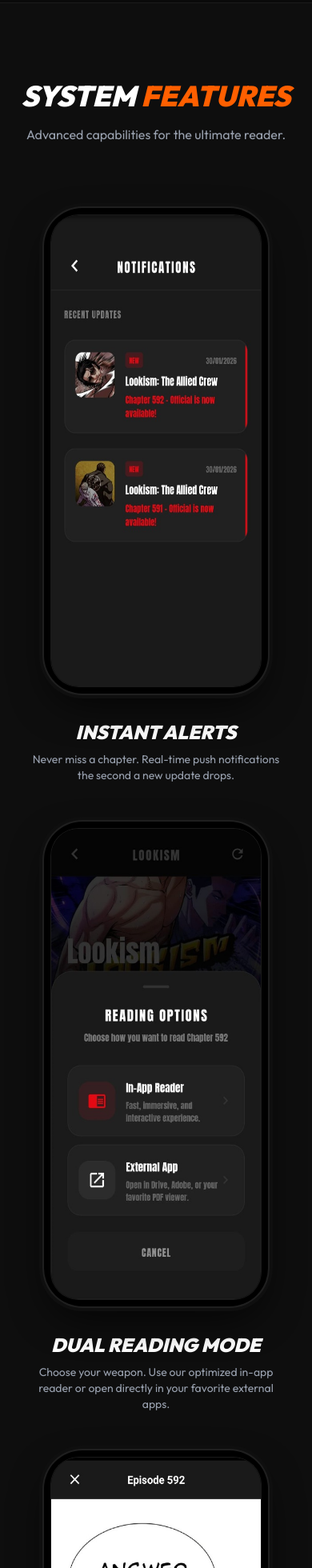
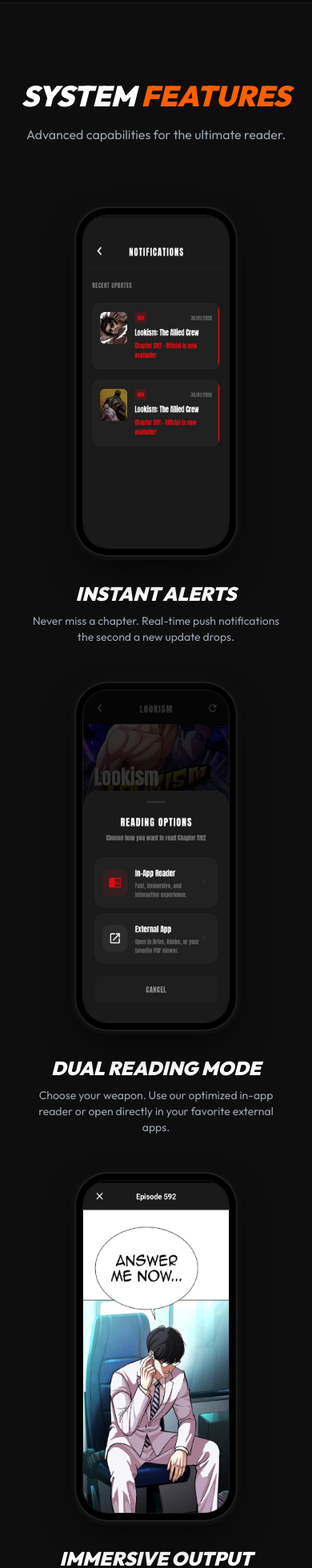
Before and after one commit to karmatheHacker/zenshin-web, a React (Vite) app: page / in a window 390 px wide. Shown: the part 1195-3155 px from the top of the page at 80% size. Built offline with nearby package versions, Linux system fonts and the light colour scheme; no server answers; the database is empty.

Commit message:
Optimize phone image resizing for all sections

```diff
--- a/src/pages/Home.jsx
+++ b/src/pages/Home.jsx
@@ -166,8 +166,8 @@
                     <div className="grid md:grid-cols-3 gap-12">
                         {/* Feature 1 */}
                         <div className="flex flex-col items-center">
-                            <div className="relative w-[280px] aspect-[9/19.5] rounded-[3rem] p-2 bg-black iphone-bezel mb-8 shadow-2xl">
-                                <div className="w-full h-full rounded-[2.2rem] bg-black overflow-hidden border border-white/10 relative">
+                            <div className="relative w-[200px] md:w-[280px] aspect-[9/19.5] rounded-[2.5rem] md:rounded-[3rem] p-2 bg-black iphone-bezel mb-8 shadow-2xl">
+                                <div className="w-full h-full rounded-[2rem] md:rounded-[2.2rem] bg-black overflow-hidden border border-white/10 relative">
                                     <img src="/feat-notification.jpg" alt="Instant Notifications" className="w-full h-full object-fill" />
                                 </div>
                             </div>
@@ -177,8 +177,8 @@
 
                         {/* Feature 2 */}
                         <div className="flex flex-col items-center">
-                            <div className="relative w-[280px] aspect-[9/19.5] rounded-[3rem] p-2 bg-black iphone-bezel mb-8 shadow-2xl">
-                                <div className="w-full h-full rounded-[2.2rem] bg-black overflow-hidden border border-white/10 relative">
+                            <div className="relative w-[200px] md:w-[280px] aspect-[9/19.5] rounded-[2.5rem] md:rounded-[3rem] p-2 bg-black iphone-bezel mb-8 shadow-2xl">
+                                <div className="w-full h-full rounded-[2rem] md:rounded-[2.2rem] bg-black overflow-hidden border border-white/10 relative">
                                     <img src="/feat-options.jpg" alt="Reading Options" className="w-full h-full object-fill" />
                                 </div>
                             </div>
@@ -188,8 +188,8 @@
 
                         {/* Feature 3 */}
                         <div className="flex flex-col items-center">
-                            <div className="relative w-[280px] aspect-[9/19.5] rounded-[3rem] p-2 bg-black iphone-bezel mb-8 shadow-2xl">
-                                <div className="w-full h-full rounded-[2.2rem] bg-black overflow-hidden border border-white/10 relative">
+                            <div className="relative w-[200px] md:w-[280px] aspect-[9/19.5] rounded-[2.5rem] md:rounded-[3rem] p-2 bg-black iphone-bezel mb-8 shadow-2xl">
+                                <div className="w-full h-full rounded-[2rem] md:rounded-[2.2rem] bg-black overflow-hidden border border-white/10 relative">
                                     <img src="/feat-reader.jpg" alt="Immersive Reader" className="w-full h-full object-fill" />
                                 </div>
                             </div>
```
